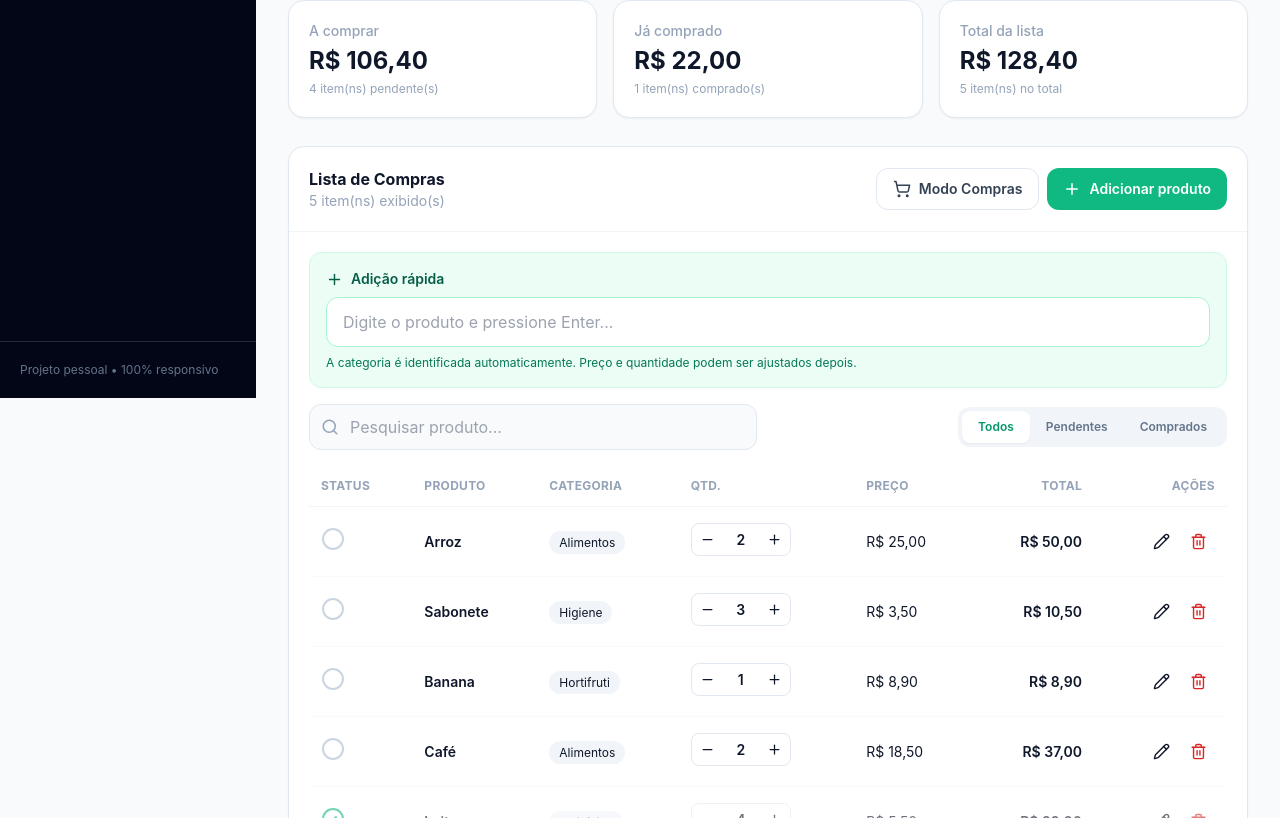
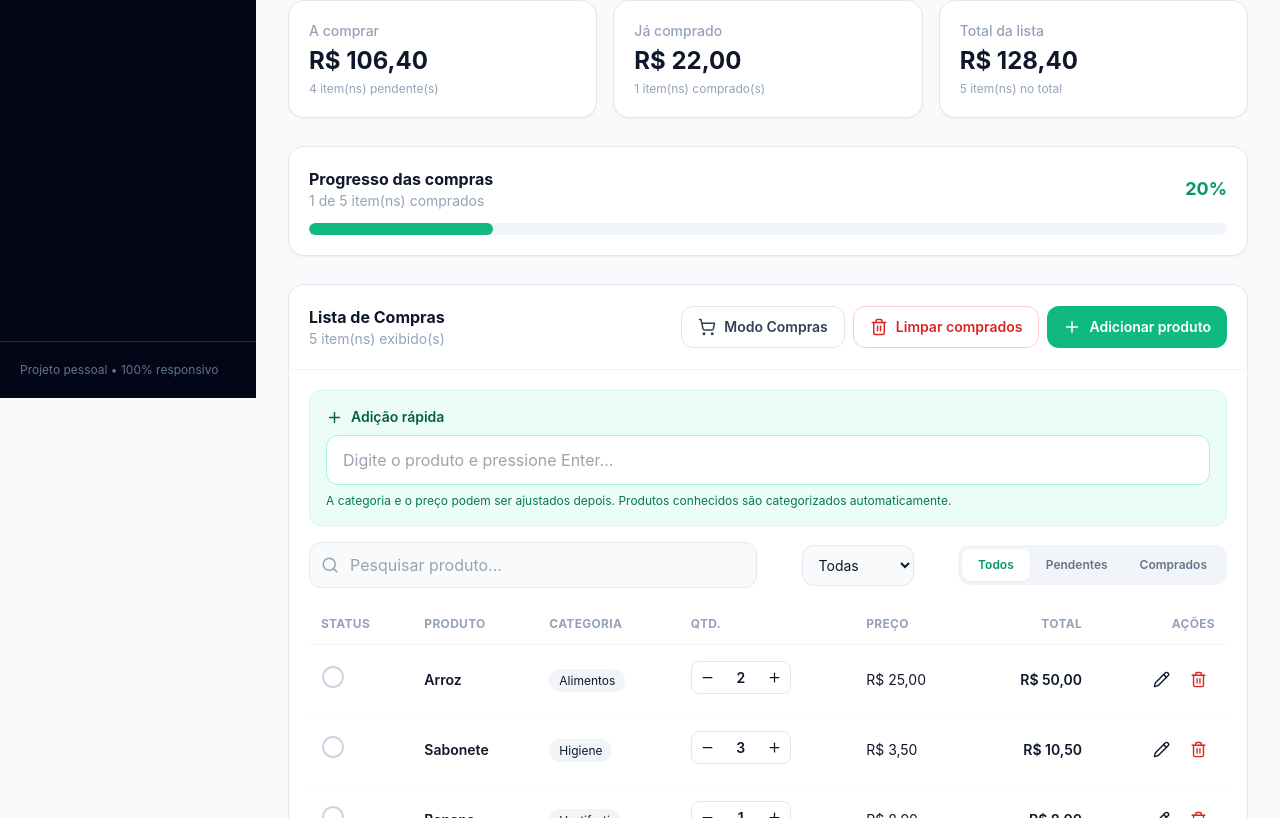
Before and after one commit to marcospdp16-png/lista-de-mercado, a React (Vite) app: page / in a window 1280 px wide. Shown: the part 402-1220 px from the top of the page. Built offline with nearby package versions, Linux system fonts and the light colour scheme.

Commit message:
Lista de Mercado v1.0.6 - filtros e progresso de compras

```diff
--- a/src/App.tsx
+++ b/src/App.tsx
@@ -122,6 +122,7 @@ export default function App() {
   const [page, setPage] = useState("Dashboard");
   const [search, setSearch] = useState("");
   const [filter, setFilter] = useState<Filter>("Todos");
+  const [categoryFilter, setCategoryFilter] = useState("Todas");
   const [modal, setModal] = useState(false);
   const [edit, setEdit] = useState<number | null>(null);
   const [mobile, setMobile] = useState(false);
@@ -164,7 +165,8 @@ export default function App() {
         filter === "Todos" ||
         (filter === "Comprados" && x.purchased) ||
         (filter === "Pendentes" && !x.purchased)
-      )
+      ) &&
+      (categoryFilter === "Todas" || x.category === categoryFilter)
     );
 
     if (shoppingMode) {
@@ -174,7 +176,7 @@ export default function App() {
     return [...result].sort((a, b) =>
       Number(a.purchased) - Number(b.purchased)
     );
-  }, [items, search, filter, shoppingMode]);
+  }, [items, search, filter, categoryFilter, shoppingMode]);
 
   const nav = [
     ["Dashboard", LayoutDashboard],
@@ -249,6 +251,13 @@ export default function App() {
     }
   }
 
+  function clearPurchased() {
+    if (!bought) return;
+    if (confirm(`Remover ${bought} item(ns) já comprado(s) da lista?`)) {
+      setItems(v => v.filter(x => !x.purchased));
+    }
+  }
+
   function quickAdd(e: React.KeyboardEvent<HTMLInputElement>) {
     if (e.key !== "Enter") return;
 
@@ -283,7 +292,7 @@ export default function App() {
             </div>
             <div>
               <b>Lista de Mercado</b>
-              <div className="text-xs text-slate-400">versão 1.0.5</div>
+              <div className="text-xs text-slate-400">versão 1.0.6</div>
             </div>
             <button
               className="ml-auto lg:hidden"
@@ -375,6 +384,26 @@ export default function App() {
                 <SummaryCard title="Total da lista" value={money(total)} subtitle={`${items.length} item(ns) no total`} />
               </div>
 
+              <div className="mt-7 rounded-2xl border border-slate-200 bg-white p-5 shadow-sm">
+                <div className="flex flex-col gap-3 sm:flex-row sm:items-center sm:justify-between">
+                  <div>
+                    <h2 className="font-bold">Progresso das compras</h2>
+                    <p className="text-sm text-slate-400">
+                      {bought} de {items.length} item(ns) comprados
+                    </p>
+                  </div>
+                  <span className="text-lg font-bold text-emerald-600">
+                    {items.length ? Math.round((bought / items.length) * 100) : 0}%
+                  </span>
+                </div>
+                <div className="mt-3 h-3 overflow-hidden rounded-full bg-slate-100">
+                  <div
+                    className="h-full rounded-full bg-emerald-500 transition-all"
+                    style={{ width: `${items.length ? (bought / items.length) * 100 : 0}%` }}
+                  />
+                </div>
+              </div>
+
               <div className="mt-7 rounded-2xl border border-slate-200 bg-white shadow-sm">
                 <div className="flex flex-col gap-4 border-b border-slate-100 p-5 xl:flex-row xl:items-center xl:justify-between">
                   <div>
@@ -396,6 +425,16 @@ export default function App() {
                       <ShoppingCart size={18} />
                       {shoppingMode ? "Modo Compras ativo" : "Modo Compras"}
                     </button>
+
+                    {bought > 0 && (
+                      <button
+                        onClick={clearPurchased}
+                        className="inline-flex items-center justify-center gap-2 rounded-xl border border-red-200 px-4 py-2.5 text-sm font-semibold text-red-600 hover:bg-red-50"
+                      >
+                        <Trash2 size={18} />
+                        Limpar comprados
+                      </button>
+                    )}
 
                     <button
                       onClick={openAdd}
@@ -419,7 +458,7 @@ export default function App() {
                       className="w-full rounded-xl border border-emerald-200 bg-white px-4 py-3 outline-none focus:border-emerald-400"
                     />
                     <p className="mt-2 text-xs text-emerald-700">
-                      A categoria é identificada automaticamente. Preço e quantidade podem ser ajustados depois.
+                      A categoria e o preço podem ser ajustados depois. Produtos conhecidos são categorizados automaticamente.
                     </p>
                   </div>
 
@@ -436,6 +475,15 @@ export default function App() {
                         className="w-full rounded-xl border border-slate-200 bg-slate-50 py-2.5 pl-10 pr-4 outline-none focus:border-emerald-400"
                       />
                     </div>
+
+                    <select
+                      value={categoryFilter}
+                      onChange={e => setCategoryFilter(e.target.value)}
+                      className="rounded-xl border border-slate-200 bg-slate-50 px-3 py-2.5 text-sm outline-none focus:border-emerald-400"
+                    >
+                      <option>Todas</option>
+                      {categories.map(c => <option key={c}>{c}</option>)}
+                    </select>
 
                     <div className="flex rounded-xl bg-slate-100 p-1">
                       {(["Todos", "Pendentes", "Comprados"] as Filter[]).map(f => (
```
